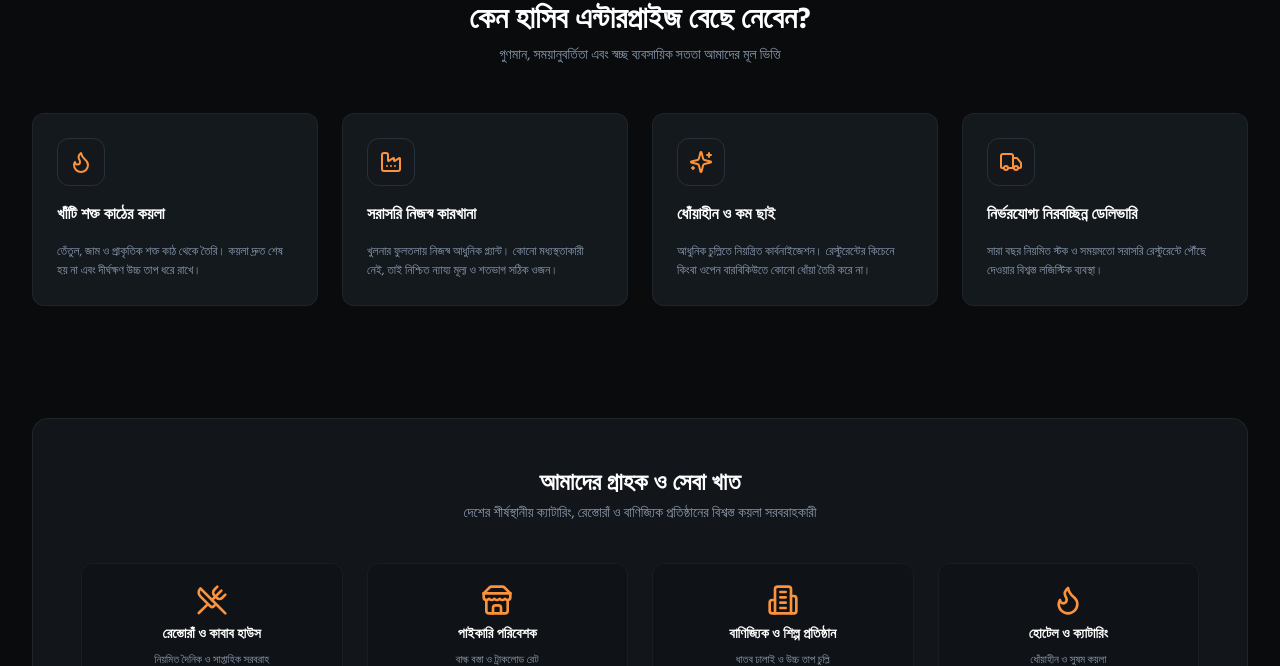
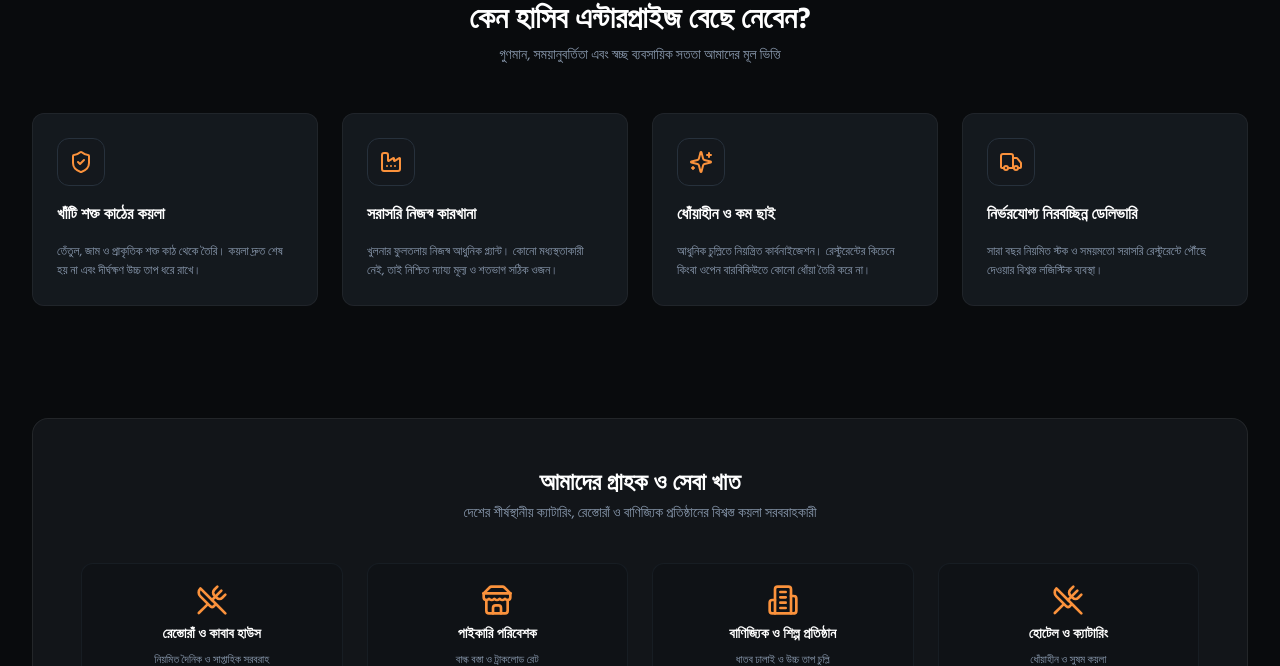
Before and after one commit to gmomorfaruk/CoalFactory, a Next.js app: page / in a window 1280 px wide. Shown: the part 3365-4031 px from the top of the page. Built offline with nearby package versions, Linux system fonts and the light colour scheme.

Commit message:
Refine visual storytelling to disciplined factory-to-dispatch supply chain without smoke/flame emphasis

```diff
--- a/app/page.tsx
+++ b/app/page.tsx
@@ -23,14 +23,15 @@ import {
   Phone,
   ArrowRight,
   CheckCircle2,
-  Flame,
+  ShieldCheck,
   Factory,
   Sparkles,
   Truck,
   UtensilsCrossed,
   Building2,
   Store,
-  Globe
+  Globe,
+  Layers
 } from 'lucide-react';
 
 export default function HomePage() {
@@ -77,10 +78,11 @@ export default function HomePage() {
   const rawPhone = primaryPhone.replace(/[^0-9+]/g, '');
 
   const iconMap: Record<string, React.ReactNode> = {
-    Flame: <Flame className="w-6 h-6 text-ember-400" />,
+    ShieldCheck: <ShieldCheck className="w-6 h-6 text-ember-400" />,
     Factory: <Factory className="w-6 h-6 text-ember-400" />,
     Sparkles: <Sparkles className="w-6 h-6 text-ember-400" />,
-    Truck: <Truck className="w-6 h-6 text-ember-400" />
+    Truck: <Truck className="w-6 h-6 text-ember-400" />,
+    Layers: <Layers className="w-6 h-6 text-ember-400" />
   };
 
   return (
@@ -400,7 +402,7 @@ export default function HomePage() {
             >
               <div className="space-y-4">
                 <div className="w-12 h-12 rounded-xl bg-charcoal-850 border border-charcoal-700 flex items-center justify-center">
-                  {iconMap[item.icon] || <Flame className="w-6 h-6 text-ember-400" />}
+                  {iconMap[item.icon] || <ShieldCheck className="w-6 h-6 text-ember-400" />}
                 </div>
                 <h3 className="text-base font-bold text-white">
                   {language === 'bn' ? item.title_bn : item.title_en}
@@ -459,7 +461,7 @@ export default function HomePage() {
             </div>
 
             <div className="p-5 rounded-xl bg-charcoal-900 border border-charcoal-800/80 space-y-2">
-              <Flame className="w-8 h-8 text-ember-400 mx-auto" />
+              <UtensilsCrossed className="w-8 h-8 text-ember-400 mx-auto" />
               <h4 className="text-sm font-bold text-white">
                 {language === 'bn' ? 'হোটেল ও ক্যাটারিং' : 'Hotels & Caterers'}
               </h4>
--- a/app/products/[slug]/page.tsx
+++ b/app/products/[slug]/page.tsx
@@ -15,8 +15,8 @@ import {
   AlertCircle,
   Package,
   Layers,
-  Flame,
-  ShieldCheck
+  ShieldCheck,
+  UtensilsCrossed
 } from 'lucide-react';
 
 export default function ProductDetailPage() {
@@ -230,7 +230,7 @@ export default function ProductDetailPage() {
               {applications && (
                 <div className="p-3.5 rounded-lg bg-charcoal-850 border border-charcoal-700/80">
                   <div className="flex items-center gap-2 text-xs font-bold text-white mb-1">
-                    <Flame className="w-3.5 h-3.5 text-ember-400" />
+                    <UtensilsCrossed className="w-3.5 h-3.5 text-ember-400" />
                     <span>{t.products.applications}</span>
                   </div>
                   <p className="text-xs text-charcoal-400">{applications}</p>
--- a/app/products/page.tsx
+++ b/app/products/page.tsx
@@ -5,7 +5,7 @@ import { useLanguage } from '@/lib/i18n/context';
 import { getProducts } from '@/lib/data/store';
 import { Product } from '@/types';
 import ProductCard from '@/components/products/ProductCard';
-import { Flame, Phone, ShieldCheck } from 'lucide-react';
+import { Factory, Phone, ShieldCheck } from 'lucide-react';
 import Link from 'next/link';
 
 export default function ProductsPage() {
@@ -35,7 +35,7 @@ export default function ProductsPage() {
       {/* Header Section */}
       <div className="max-w-3xl space-y-4">
         <div className="inline-flex items-center gap-2 px-3 py-1 rounded-full bg-charcoal-900 border border-charcoal-800 text-xs font-semibold text-ember-400">
-          <Flame className="w-3.5 h-3.5 text-ember-500" />
+          <Factory className="w-3.5 h-3.5 text-ember-500" />
           <span>{language === 'bn' ? 'সরাসরি নিজস্ব কারখানা' : 'Direct Factory Stock'}</span>
         </div>
         <h1 className="text-3xl sm:text-4xl font-black text-white tracking-tight">
--- a/lib/data/initialData.ts
+++ b/lib/data/initialData.ts
@@ -384,7 +384,7 @@ export const initialHomepageContent: HomepageContent = {
       title_en: '100% Dense Hardwood',
       description_bn: 'তেঁতুল, জাম ও প্রাকৃতিক শক্ত কাঠ থেকে তৈরি। কয়লা দ্রুত শেষ হয় না এবং দীর্ঘক্ষণ উচ্চ তাপ ধরে রাখে।',
       description_en: 'Selected dense hardwoods ensuring long steady heat output and exceptional energy efficiency.',
-      icon: 'Flame'
+      icon: 'ShieldCheck'
     },
     {
       title_bn: 'সরাসরি নিজস্ব কারখানা',
--- a/lib/data/store.ts
+++ b/lib/data/store.ts
@@ -33,7 +33,7 @@ const STORAGE_KEYS = {
   GALLERY: 'hasib_gallery_v2',
   REVIEWS: 'hasib_reviews_v2',
   MESSAGES: 'hasib_messages_v1',
-  HOMEPAGE: 'hasib_homepage_v2',
+  HOMEPAGE: 'hasib_homepage_v3',
   SETTINGS: 'hasib_settings_v3',
   MEDIA: 'hasib_media_v2',
   AUTH: 'hasib_admin_auth_v1'
```
